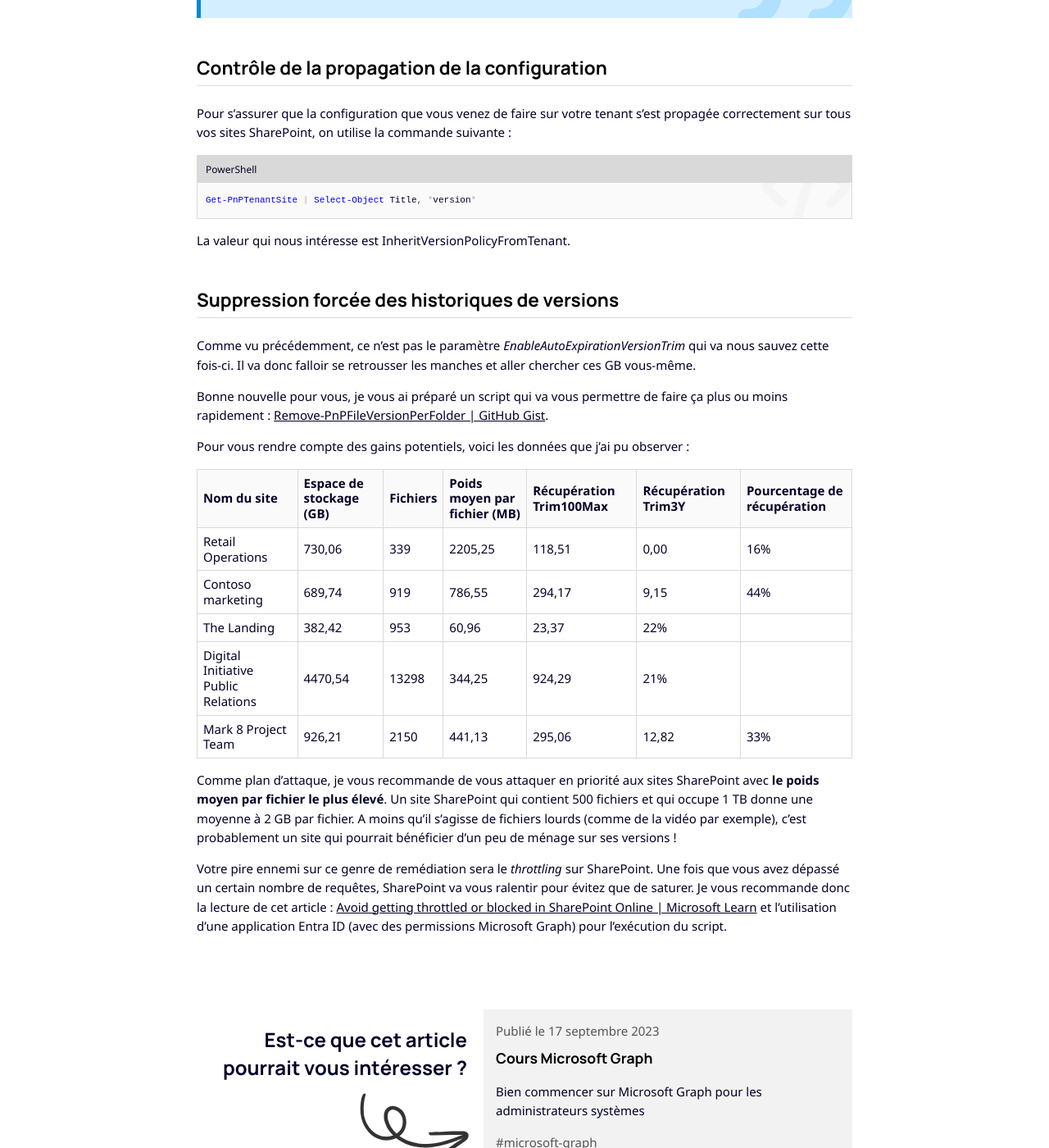
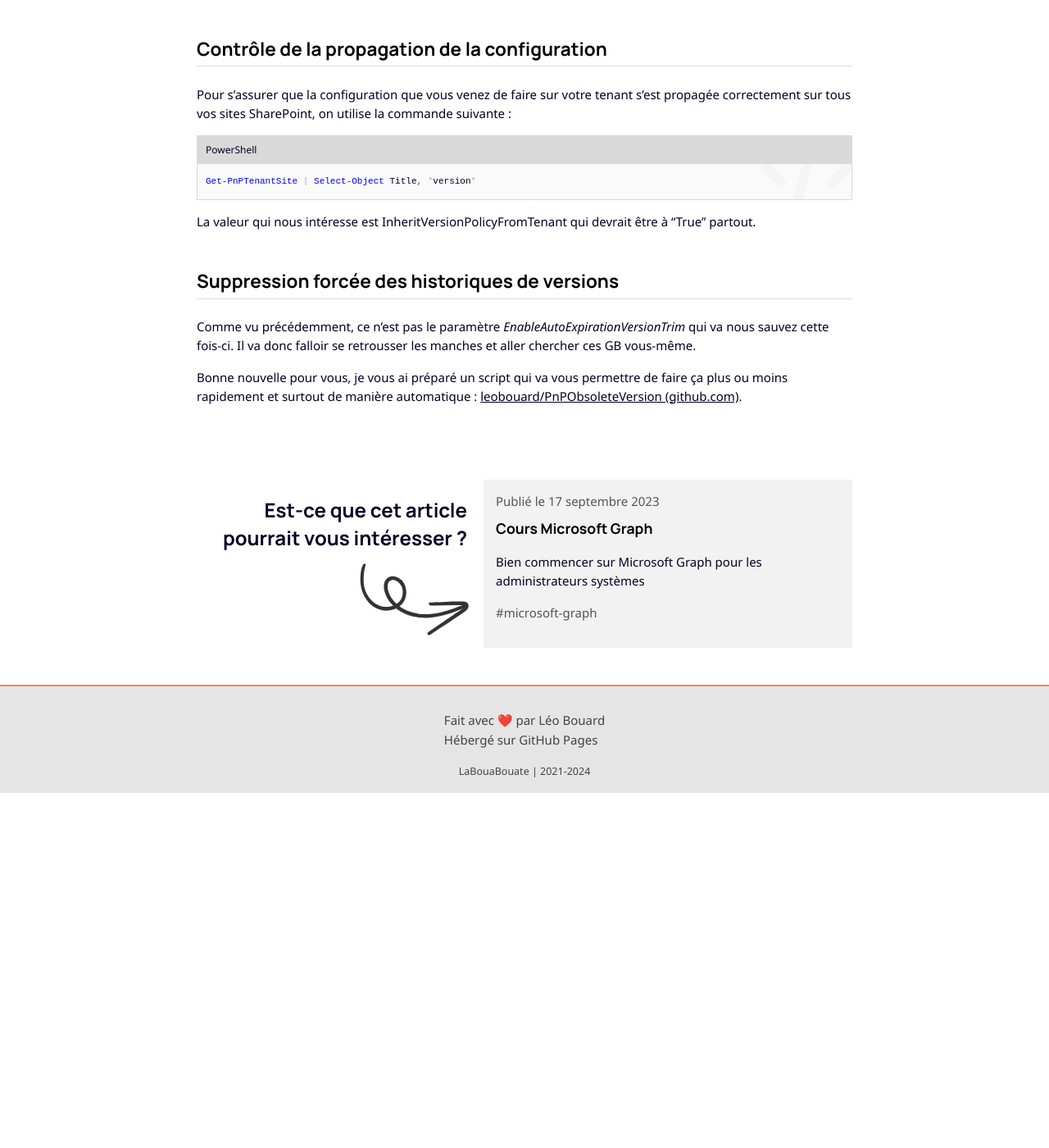
Before and after one commit to leobouard/leobouard.github.io, a Jekyll site: the page built from _posts/2024-07-11-le-versioning-sur-sharepoint.md, in a window 1280 px wide and 1400 px high, scrolled down 2811 px. Shown: the whole window at 82% size. Built offline with Jekyll 4.4.1, drawn with Linux system fonts in a browser that asks for light colours; nearby versions of some CDN libraries; some web fonts are replaced; after the commit the page ends 3778 px from its top, so only the background shows below that; some of the changed text lies outside the part shown.

Commit message:
Mise à jour du script GitHub

```diff
--- a/_posts/2024-07-11-le-versioning-sur-sharepoint.md
+++ b/_posts/2024-07-11-le-versioning-sur-sharepoint.md
@@ -80,7 +80,7 @@ Donc dans un scénario où vous passez de 500 versions à 100 versions maximum,
 
 > #### Pourquoi est-ce que ce paramètre fonctionne de cette manière ?
 >
-> La raison est plutôt simple : cela génèrerait trop de charge de travail pour SharePoint de lancer périodiquement le ménage des vieilles versions. Sur des tenants avec plusieurs centaines de TB de données, cela nécessiterait une énorme capacité de calcul côté SharePoint. Pour contourner ce problème, Microsoft profite donc de la création d'une nouvelle version d'un fichier pour faire le ménage dans les anciennes versions.
+> La raison est plutôt simple : cela génèrerait trop de charge de travail pour SharePoint de lancer périodiquement le ménage des vieilles versions. Sur des tenants avec plusieurs centaines de TB de données, cela nécessiterait une énorme capacité de calcul. Pour contourner ce problème, Microsoft profite donc de la création d'une nouvelle version d'un fichier pour faire le ménage dans les anciennes versions.
 
 Si le fonctionnement de ce paramètre vous convient toujours, vous pouvez l'utiliser de cette manière :
 
@@ -105,24 +105,10 @@ Pour s'assurer que la configuration que vous venez de faire sur votre tenant s'e
 Get-PnPTenantSite | Select-Object Title, *version*
 ~~~
 
-La valeur qui nous intéresse est InheritVersionPolicyFromTenant.
+La valeur qui nous intéresse est InheritVersionPolicyFromTenant qui devrait être à "True" partout.
 
 ## Suppression forcée des historiques de versions
 
 Comme vu précédemment, ce n'est pas le paramètre *EnableAutoExpirationVersionTrim* qui va nous sauvez cette fois-ci. Il va donc falloir se retrousser les manches et aller chercher ces GB vous-même.
 
-Bonne nouvelle pour vous, je vous ai préparé un script qui va vous permettre de faire ça plus ou moins rapidement : [Remove-PnPFileVersionPerFolder \| GitHub Gist](https://gist.github.com/leobouard).
-
-Pour vous rendre compte des gains potentiels, voici les données que j'ai pu observer :
-
-Nom du site | Espace de stockage (GB) | Fichiers | Poids moyen par fichier (MB) | Récupération Trim100Max | Récupération Trim3Y | Pourcentage de récupération
------------ | ----------------------- | -------- | ---------------------------- | ----------------------- | ------------------- | ---------------
-Retail Operations | 730,06 | 339 | 2205,25 | 118,51 | 0,00 | 16%
-Contoso marketing | 689,74 | 919 | 786,55 | 294,17 | 9,15 | 44%
-The Landing | 382,42 | 953 | 60,96 | 23,37 | 22%
-Digital Initiative Public Relations | 4470,54 | 13298 | 344,25 | 924,29 | 21%
-Mark 8 Project Team | 926,21 | 2150 | 441,13 | 295,06 | 12,82 | 33%
-
-Comme plan d'attaque, je vous recommande de vous attaquer en priorité aux sites SharePoint avec **le poids moyen par fichier le plus élevé**. Un site SharePoint qui contient 500 fichiers et qui occupe 1 TB donne une moyenne à 2 GB par fichier. A moins qu'il s'agisse de fichiers lourds (comme de la vidéo par exemple), c'est probablement un site qui pourrait bénéficier d'un peu de ménage sur ses versions !
-
-Votre pire ennemi sur ce genre de remédiation sera le *throttling* sur SharePoint. Une fois que vous avez dépassé un certain nombre de requêtes, SharePoint va vous ralentir pour évitez que de saturer. Je vous recommande donc la lecture de cet article : [Avoid getting throttled or blocked in SharePoint Online \| Microsoft Learn](https://learn.microsoft.com/en-us/sharepoint/dev/general-development/how-to-avoid-getting-throttled-or-blocked-in-sharepoint-online) et l'utilisation d'une application Entra ID (avec des permissions Microsoft Graph) pour l'exécution du script.
+Bonne nouvelle pour vous, je vous ai préparé un script qui va vous permettre de faire ça plus ou moins rapidement et surtout de manière automatique : [leobouard/PnPObsoleteVersion (github.com)](https://github.com/leobouard/PnPObsoleteVersion).
```
